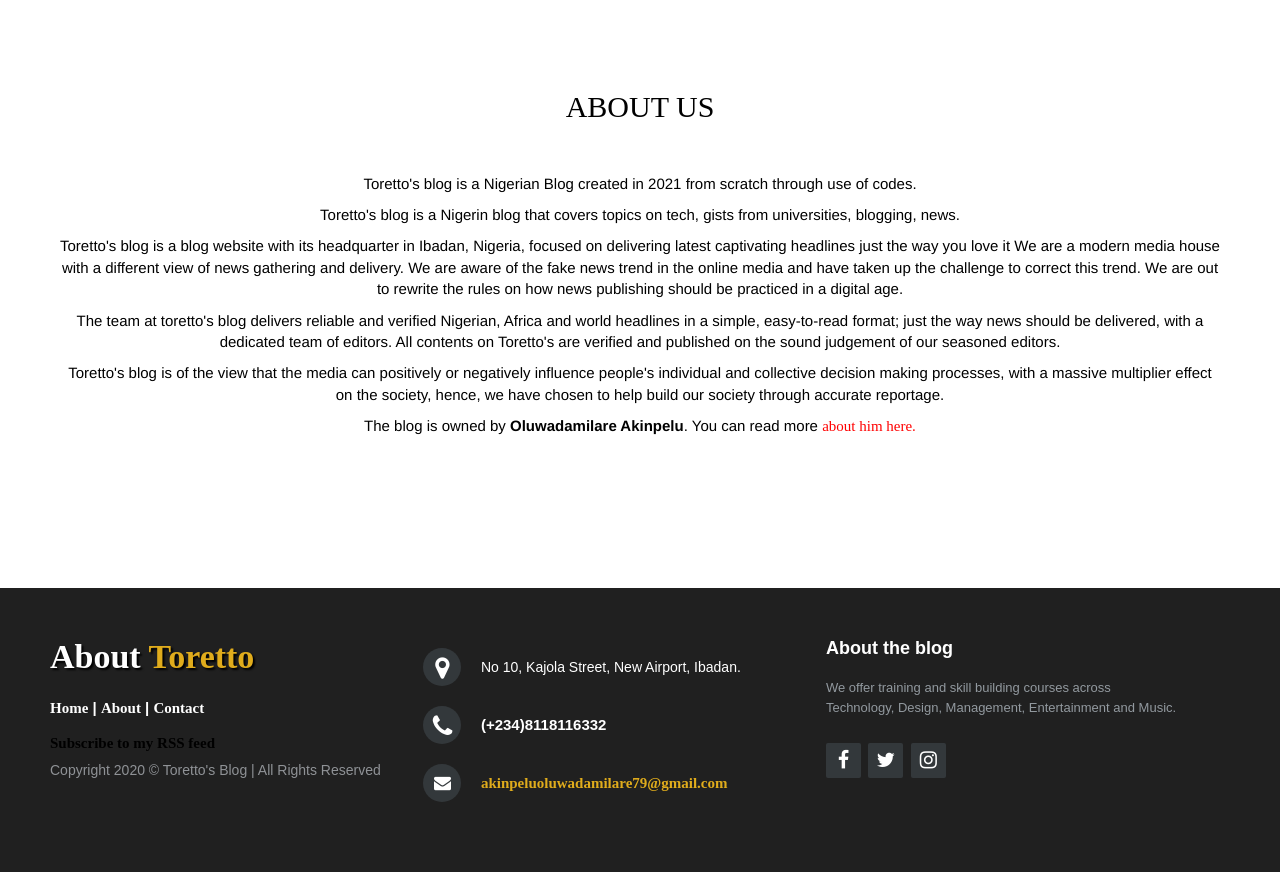
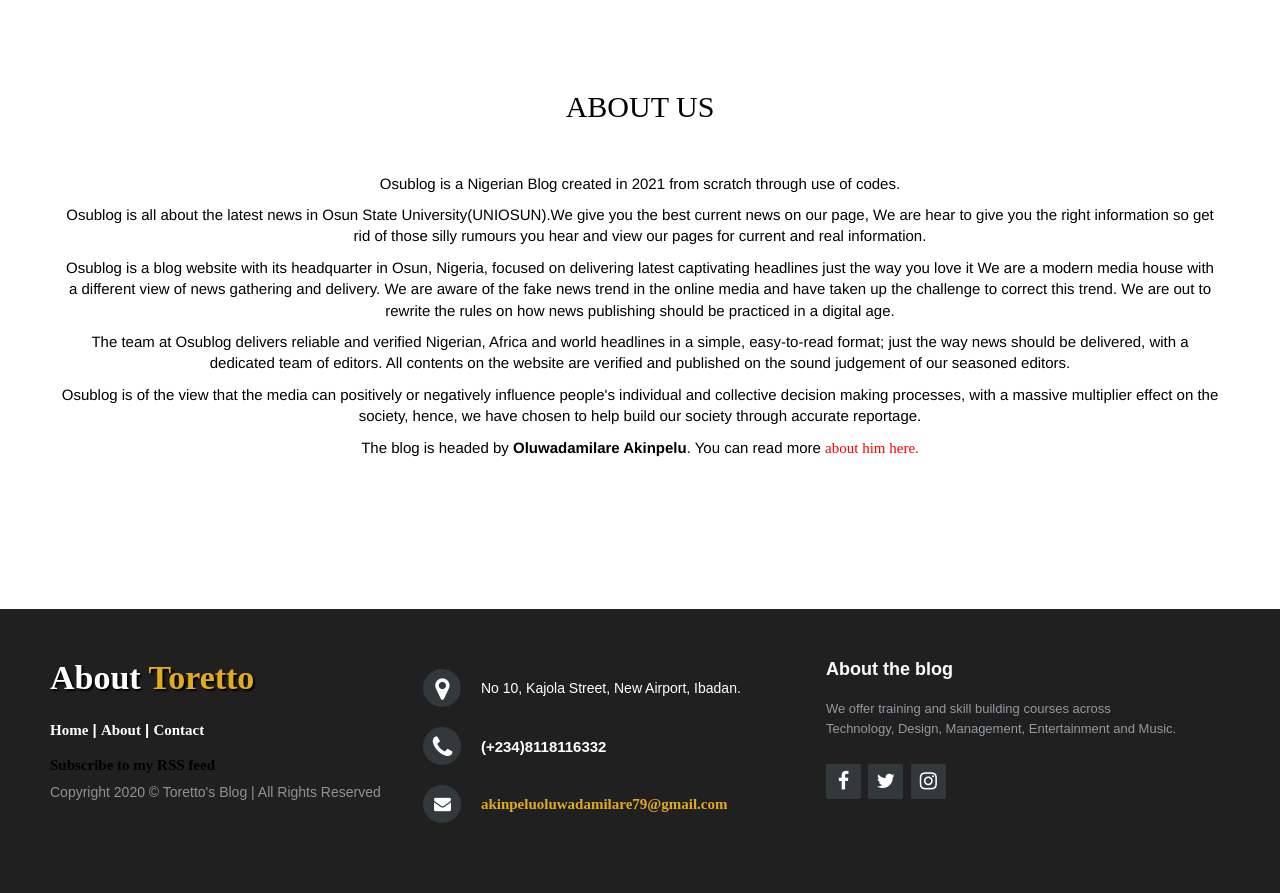
Before and after one commit to Raikes-hacktivist/Blog, a Django app: template templates/blog/About.html in a window 1280 px wide. Shown: the part 194-1087 px from the top of the page. Before the commit the page ends 1066 px from the top, so only its background shows below. Run offline with Django 3.2, Linux system fonts and the light colour scheme; the template is opened without the code that fills it, so the values that code supplies are empty; some libraries are stand-ins or nearby versions; some web fonts are replaced.

Commit message:
Update About.html

```diff
--- a/templates/blog/About.html
+++ b/templates/blog/About.html
@@ -69,18 +69,19 @@
   <div class="about-section">
 	<h1 class="headings">ABOUT US </h1>
    <div id="intro">
-	<p>Toretto's blog is a Nigerian Blog created in 2021 from scratch through use of codes.</p>
-	<p>Toretto's blog is a Nigerin blog that covers topics on tech, gists from universities, blogging, news.</p>
-	<p>Toretto's blog is a blog website with its headquarter in Ibadan, Nigeria, focused on delivering latest captivating headlines just the
+	<p>Osublog is a Nigerian Blog created in 2021 from scratch through use of codes.</p>
+	<p>Osublog is all about the latest news in Osun State University(UNIOSUN).We give you the best current news on our page, We are hear to give you
+	   the right information so get rid of those silly rumours you hear and view our pages for current and real information.</p>
+	<p>Osublog is a blog website with its headquarter in Osun, Nigeria, focused on delivering latest captivating headlines just the
 		way you love it We are a modern media house with a different view of news gathering and delivery. We are aware of the fake news trend
 	    in the online media and have taken up the challenge to correct this trend. We are out to rewrite the rules on how news publishing should
 	    be practiced in a digital age.</p>
-	<p>The team at toretto's blog delivers reliable and verified Nigerian, Africa and world headlines in a simple, easy-to-read format; just the way
-		news should be delivered, with a dedicated team of editors. All contents on Toretto's are verified and published on the sound judgement
+	<p>The team at Osublog delivers reliable and verified Nigerian, Africa and world headlines in a simple, easy-to-read format; just the way
+		news should be delivered, with a dedicated team of editors. All contents on the website are verified and published on the sound judgement
 		of our seasoned editors.</p>
-	<p>Toretto's blog is of the view that the media can positively or negatively influence people's individual and collective decision making
+	<p> Osublog is of the view that the media can positively or negatively influence people's individual and collective decision making
 		processes, with a massive multiplier effect on the society, hence, we have chosen to help build our society through accurate reportage.</p>
-	<p> The blog is owned by <b>Oluwadamilare Akinpelu</b>. You can read more <a href="{% url 'blog:self' %}" class="class1">about him here.</a>
+	<p> The blog is headed by <b>Oluwadamilare Akinpelu</b>. You can read more <a href="{% url 'blog:self' %}" class="class1">about him here.</a>
    </div>
 
   </div>
```
